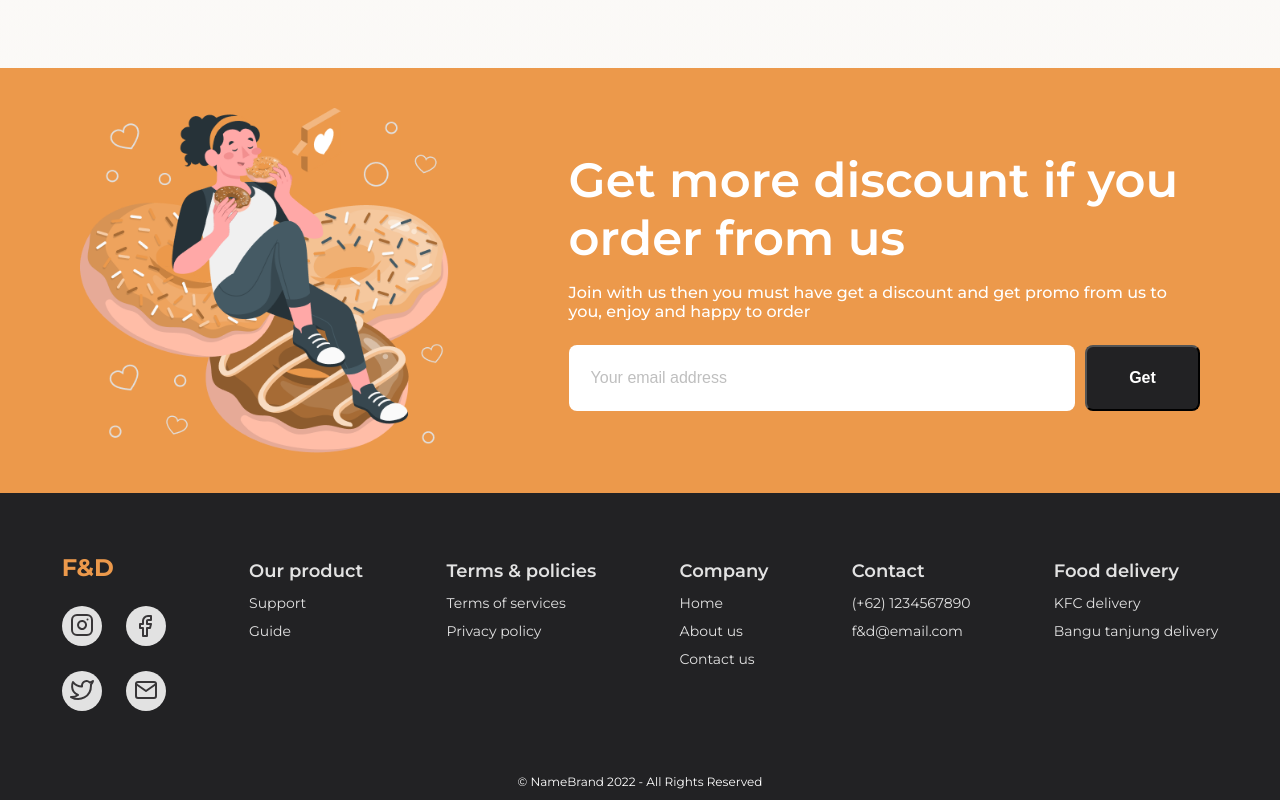
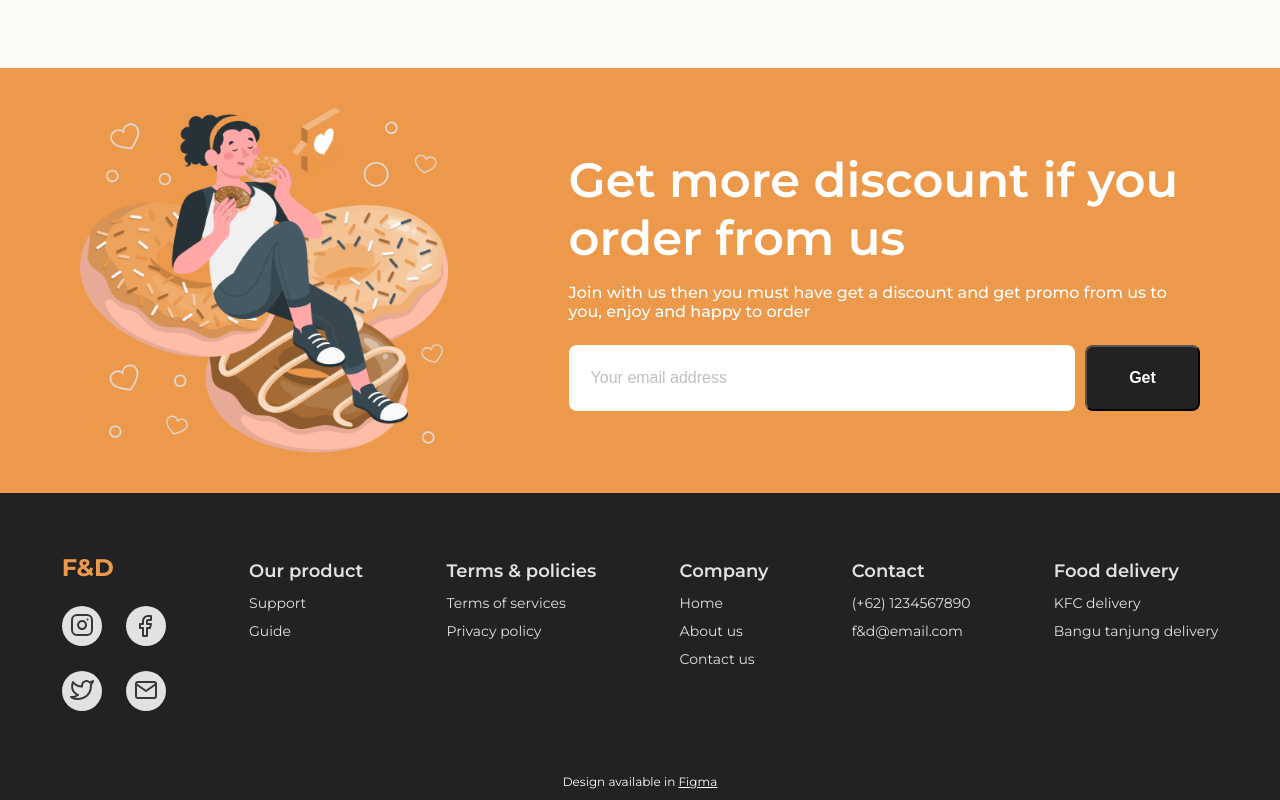
Before and after one commit to matheusalencar23/food-delivery, a React (Create React App) app: page / in a window 1280 px wide. Shown: the part 3445-4245 px from the top of the page. Built offline with nearby package versions, Linux system fonts and the light colour scheme.

Commit message:
ajuste nos creditos ao autor do prototipo

```diff
--- a/src/components/Footer/Footer.tsx
+++ b/src/components/Footer/Footer.tsx
@@ -55,7 +55,14 @@ export default function Footer() {
         </div>
       </div>
       <span className="footer__rights">
-        &copy; NameBrand 2022 - All Rights Reserved
+        Design available in{" "}
+        <a
+          rel="noreferrer"
+          href="https://www.figma.com/community/file/1118911450477515652"
+          target="_blank"
+        >
+          Figma
+        </a>
       </span>
     </footer>
   );
--- a/src/components/Footer/style.scss
+++ b/src/components/Footer/style.scss
@@ -53,5 +53,9 @@
     line-height: 20px;
     color: #ffffff;
     padding-bottom: 8px;
+
+    a {
+      color: unset;
+    }
   }
 }
```
